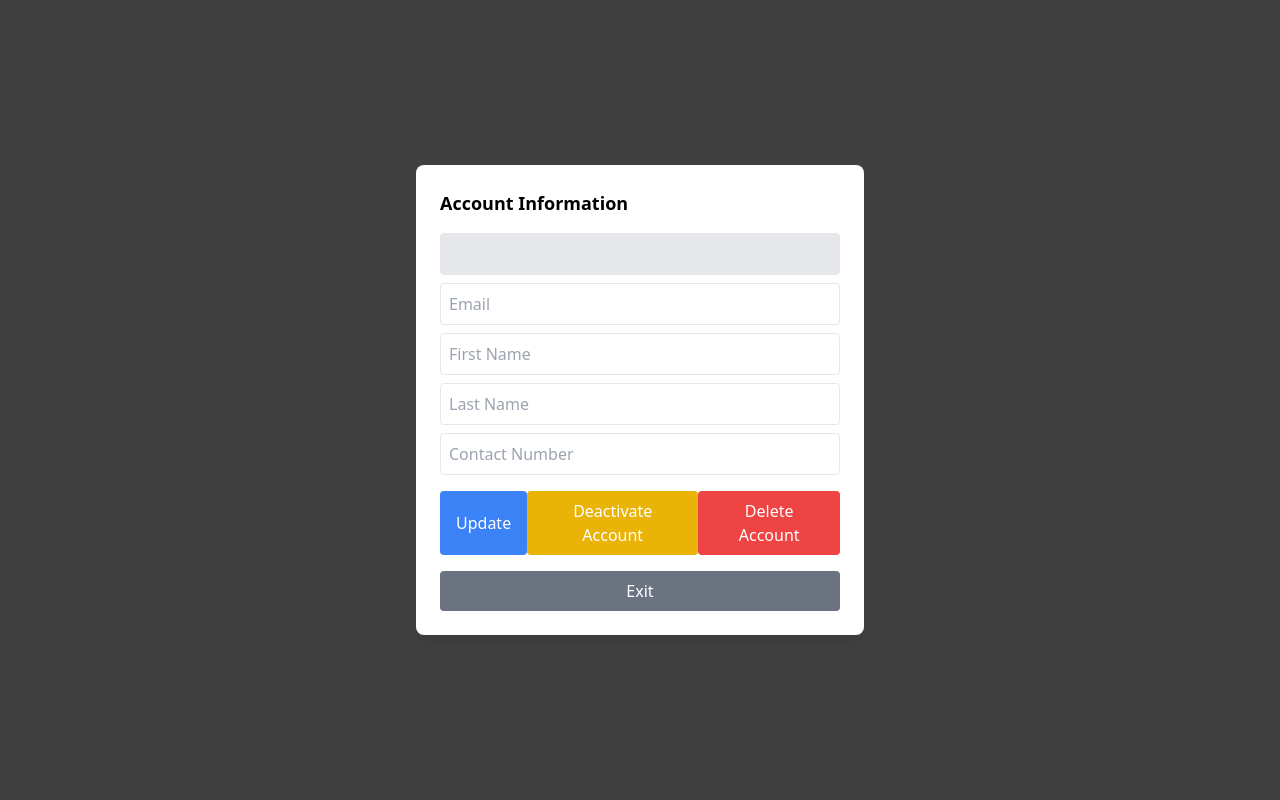
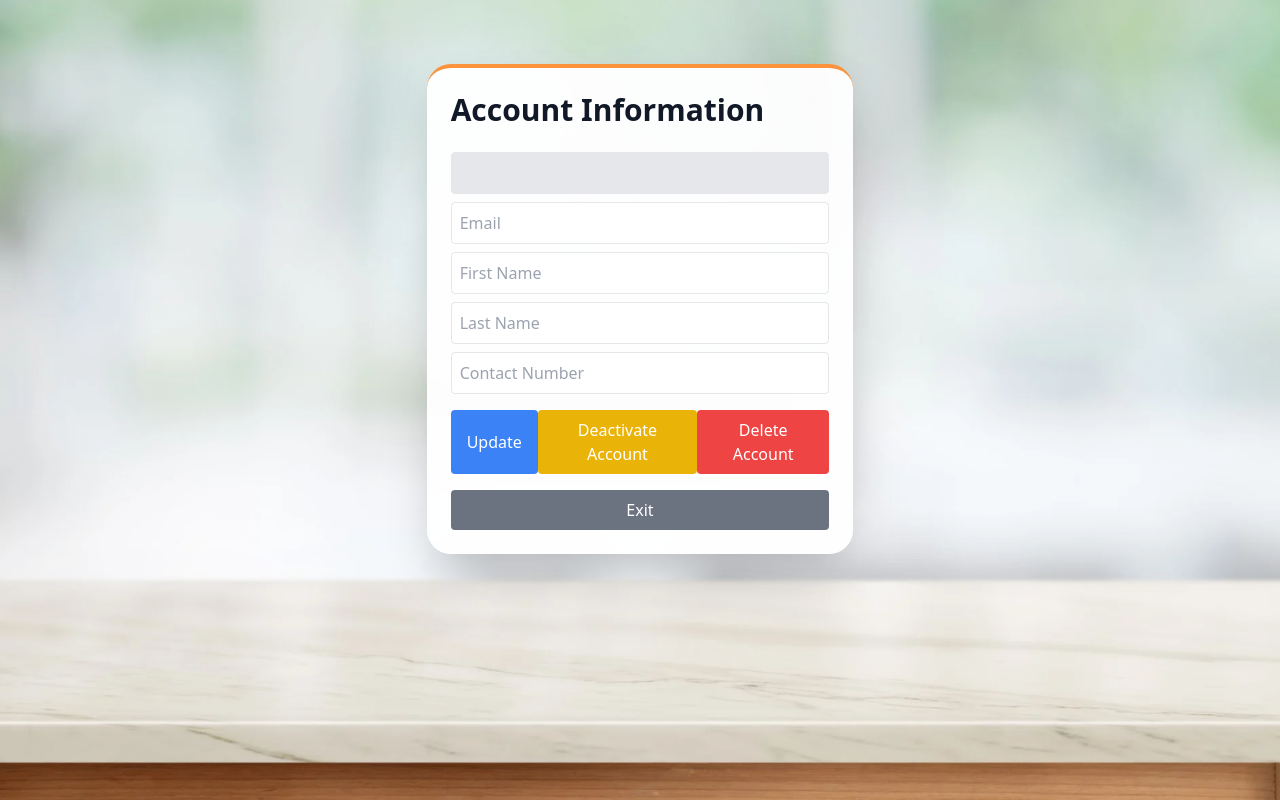
Before and after one commit to jorganiques/maanongulam-app, a React (Vite) app in the folder maanongulam-app-client/: page /account-settings in a window 1280 px wide. Built offline with nearby package versions, Linux system fonts and the light colour scheme; no server answers; the HTML template or start-up script is replaced by a standard one; a web font is replaced by a local one.

Commit message:
feat: edit account settings

```diff
--- a/maanongulam-app-client/src/pages/AccountSettings.jsx
+++ b/maanongulam-app-client/src/pages/AccountSettings.jsx
@@ -1,14 +1,17 @@
 import React, { useEffect } from 'react';
 import { useFormik } from 'formik';
 import * as Yup from 'yup';
-import { updateUser, deleteUser, deactivateUser, fetchUserData } from '../api/userApi'; // Importing API functions
+import { useNavigate } from 'react-router-dom';
+import { updateUser, deleteUser, deactivateUser, fetchUserData } from '../api/userApi';
+import backgroundImage from '../assets/table2.png';
 
-const AccountSettings = ({ userId, onClose }) => {
+const AccountSettings = ({ userId }) => {
   const userIdentifier = userId || localStorage.getItem('userId');
+  const navigate = useNavigate();
 
   const formik = useFormik({
     initialValues: {
-      username: '', // Set this to an appropriate default if necessary
+      username: '',
       email: '',
       firstName: '',
       lastName: '',
@@ -24,6 +27,7 @@ const AccountSettings = ({ userId, onClose }) => {
       try {
         const updatedUser = await updateUser(userIdentifier, values);
         console.log('User updated successfully', updatedUser);
+        alert('Your details have been updated successfully!'); // Notify the user of success
       } catch (error) {
         console.error('Error updating user:', error);
         alert(`Update failed: ${error.message}`); // Inform the user of the failure
@@ -70,17 +74,30 @@ const AccountSettings = ({ userId, onClose }) => {
     }
   };
 
+  const handleExit = () => {
+    navigate('/home');
+  };
+
   return (
-    <div className="fixed inset-0 flex items-center justify-center bg-black bg-opacity-75">
-      <div className="bg-white rounded-lg p-6 max-w-md w-full shadow-lg">
-        <h3 className="text-lg font-bold mb-4">Account Information</h3>
+    <div
+      className="min-h-screen flex flex-col items-center"
+      style={{
+        backgroundImage: `url(${backgroundImage})`,
+        backgroundSize: 'cover',
+        backgroundPosition: 'center',
+        backgroundRepeat: 'no-repeat',
+        paddingBottom: '50px',
+      }}
+    >
+      <div className="bg-white bg-opacity-95 p-6 rounded-3xl shadow-2xl mt-16 w-10/12 md:w-1/2 lg:w-1/3 border-t-4 border-orange-400 relative">
+        <h3 className="text-3xl font-extrabold text-gray-900 mb-6">Account Information</h3>
         <form onSubmit={formik.handleSubmit}>
           <input
             type="text"
             name="username"
             value={formik.values.username}
             readOnly
-            className="border p-2 rounded w-full mb-2 bg-gray-200" // Added gray background for readonly
+            className="border p-2 rounded w-full mb-2 bg-gray-200"
           />
           <input
             type="email"
@@ -136,7 +153,7 @@ const AccountSettings = ({ userId, onClose }) => {
             <button type="button" onClick={handleDeleteAccount} className="bg-red-500 text-white px-4 py-2 rounded">Delete Account</button>
           </div>
         </form>
-        <button type="button" onClick={onClose} className="bg-gray-500 text-white px-4 py-2 rounded w-full">Exit</button>
+        <button type="button" onClick={handleExit} className="bg-gray-500 text-white px-4 py-2 rounded w-full">Exit</button>
       </div>
     </div>
   );
--- a/maanongulam-app-client/src/pages/Home.jsx
+++ b/maanongulam-app-client/src/pages/Home.jsx
@@ -1,5 +1,5 @@
-import React, { useState, useEffect } from 'react'; // Import useEffect here
-import { Link, useNavigate, useLocation, useParams } from 'react-router-dom';
+import React, { useState } from 'react'; // Removed useEffect as it's no longer needed
+import { Link, useNavigate, useParams } from 'react-router-dom';
 import { FaBars } from 'react-icons/fa';
 import RecipeGrid from '../components/RecipeGrid';
 import SearchInput from '../components/SearchInput';
@@ -8,15 +8,12 @@ import CategoriesCarousel from '../components/CategoriesCarousel';
 import RecipeDetail from '../components/RecipeDetail'; // Import RecipeDetail
 import logo from '../assets/maulogo.png';
 import backgroundImage from '../assets/table3.png';
-import Modal from 'react-modal'; // Import Modal
-import AccountSettings from '../pages/AccountSettings'; // Import AccountSettings
 
 const Home = () => {
   const [isMenuOpen, setIsMenuOpen] = useState(false);
   const [isChatOpen, setIsChatOpen] = useState(false);
   const [selectedCategoryId, setSelectedCategoryId] = useState(null);
   const [isDropdownOpen, setIsDropdownOpen] = useState(false); // Profile dropdown state
-  const [isModalOpen, setIsModalOpen] = useState(false); // Modal state
   const navigate = useNavigate();
   const { recipeId } = useParams(); // Get the recipeId from the URL
   const userId = localStorage.getItem('userId'); // Get userId from local storage
@@ -42,16 +39,8 @@ const Home = () => {
     navigate('/auth');
   };
 
-  useEffect(() => {
-    Modal.setAppElement('#root'); // Add your app element ID here
-  }, []);
-
-  const openModal = () => {
-    setIsModalOpen(true); // Open the modal
-  };
-
-  const closeModal = () => {
-    setIsModalOpen(false); // Close the modal
+  const handleAccountSettings = () => {
+    navigate('/account-settings'); // Navigate to AccountSettings page
   };
 
   return (
@@ -102,7 +91,7 @@ const Home = () => {
                   </button>
                 </li>
                 <li className="px-4 py-2 hover:bg-gray-100">
-                  <button onClick={openModal} className="text-black">
+                  <button onClick={handleAccountSettings} className="text-black">
                     Account Settings
                   </button>
                 </li>
@@ -164,21 +153,6 @@ const Home = () => {
           <Chat />
         </div>
       )}
-
-      {/* Modal for Account Settings */}
-      <Modal
-        isOpen={isModalOpen}
-        onRequestClose={closeModal}
-        contentLabel="Account Settings Modal"
-        className="modal" // Add your custom styles
-        overlayClassName="overlay" // Add your custom overlay styles
-      >
-        <h2 className="text-xl font-bold">Account Settings</h2>
-        <AccountSettings userId={userId} onClose={closeModal} /> {/* Pass userId to AccountSettings */}
-        <button onClick={closeModal} className="mt-4 bg-red-500 text-white px-4 py-2 rounded">
-          Close
-        </button>
-      </Modal>
     </div>
   );
 };
```
